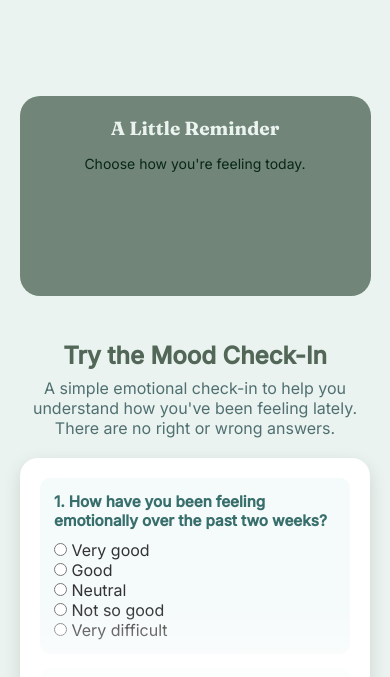
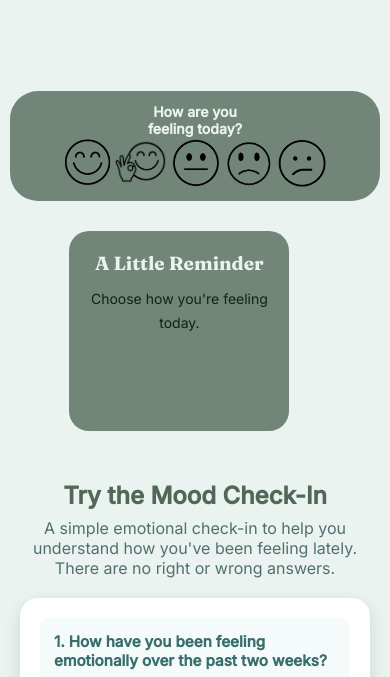
Before and after one commit to garciarycel29-bot/StudySpace, a plain HTML site: page index.html in a window 390 px wide. Shown: the part 312-989 px from the top of the page. Drawn offline with Linux system fonts and the light colour scheme.

Commit message:
Refactor CSS styles for consistency and responsiveness

```diff
--- a/style.css
+++ b/style.css
@@ -200,42 +200,40 @@ gap: 10px;
         padding-top: 60px;
     }
 
-   @media screen and (max-width: 1024px) {
-    .mood-strip {
-        width: 95%;
-        max-width: 450px;
-        padding: 15px 10px;
-        box-sizing: border-box;
-    }
+.mood-strip {
+    position: relative;
+    top: auto;
+    left: auto;
+    margin: 20px auto;
+}
+
 
     .mood-options {
-        display: flex;
         flex-direction: row;
-        justify-content: space-between;
+        justify-content: center;
         align-items: center;
+        flex-wrap: nowrap;
         gap: 5px;
-        width: 100%;
     }
 
     .mood-btn {
-        flex: 1;
-        min-width: 0;
+        width: 55px;
         height: 55px;
+        flex-shrink: 1;
     }
 
     .mood-btn img {
         width: 100%;
-        height: 50px;
+        height: 100%;
         object-fit: contain;
     }
+
+   .mood-quote {
+    position: relative;
+    top: auto;
+    left: auto;
+    margin: 30px auto;
 }
-
-    .mood-quote {
-        position: static;
-        width: 90%;
-        max-width: 400px;
-        margin: 25px auto;
-    }
 }
 /* MOBILE */
 @media screen and (max-width: 480px) {
```
